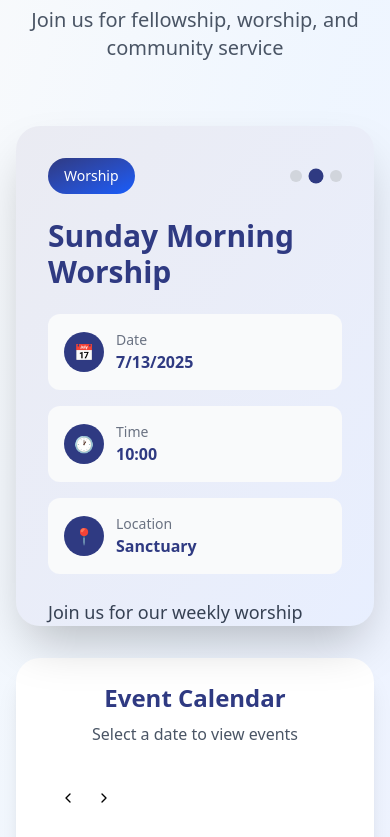
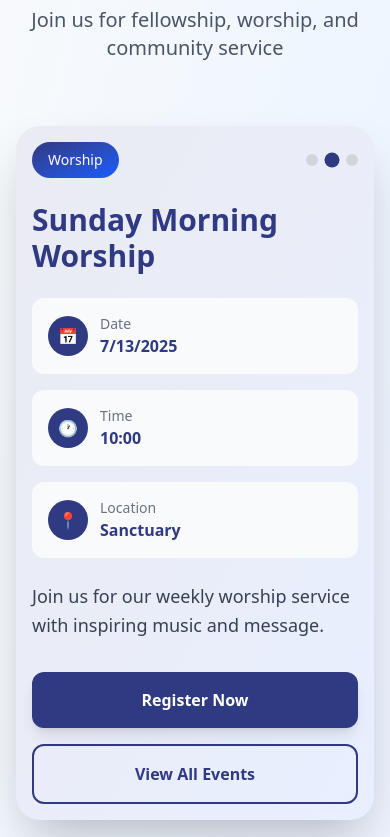
Before and after one commit to sinebongo/church, a Next.js app: page / in a window 390 px wide. Shown: the part 2280-3117 px from the top of the page. Built offline with nearby package versions, Linux system fonts and the light colour scheme.

Commit message:
fix: adjust EventSection card height for better responsiveness

```diff
--- a/app/components/EventSection.tsx
+++ b/app/components/EventSection.tsx
@@ -89,7 +89,7 @@ export const EventSection = () => {
                 <div className="grid grid-cols-1 lg:grid-cols-3 gap-8 mb-16">
                     {/* Featured Event Card */}
                     <div className="lg:col-span-2">
-                        <div className="relative overflow-hidden rounded-3xl shadow-2xl bg-white h-[500px]">
+                        <div className="relative overflow-hidden rounded-3xl shadow-2xl bg-white h-auto sm:h-[500px] p-4 sm:p-8">
                             <div className={cn(
                                 "absolute inset-0 opacity-10 transition-all duration-1000",
                                 UPCOMING_EVENTS[activeEventIndex].color
@@ -97,7 +97,7 @@ export const EventSection = () => {
 
 
                             {/* Event Content */}
-                            <div className="relative p-8 h-full flex flex-col justify-between">
+                            <div className="relative p-0 sm:p-8 h-full flex flex-col justify-between">
                                 <div>
                                     <div className="flex items-center justify-between mb-6">
                                         <span className={cn(
```
